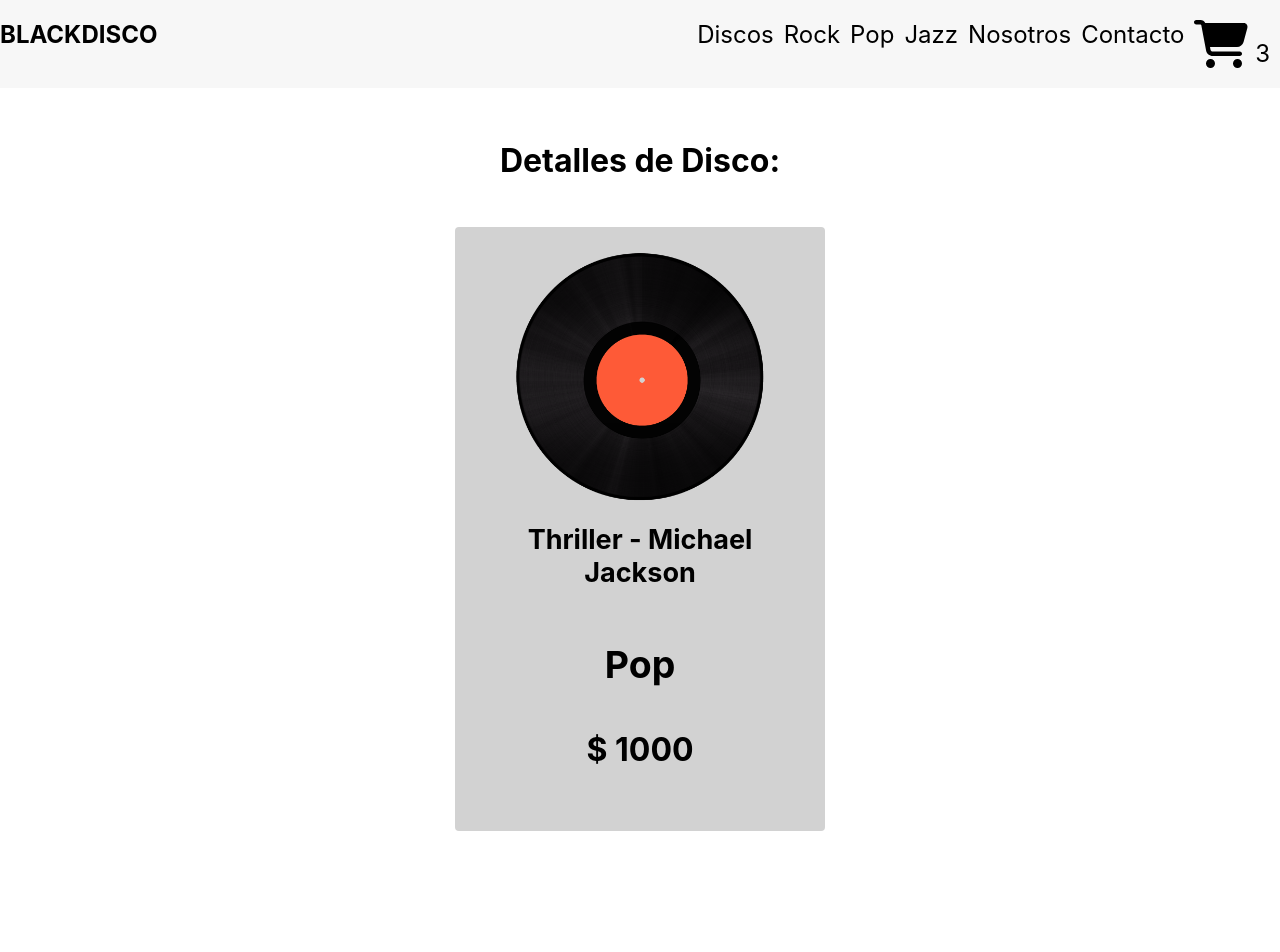
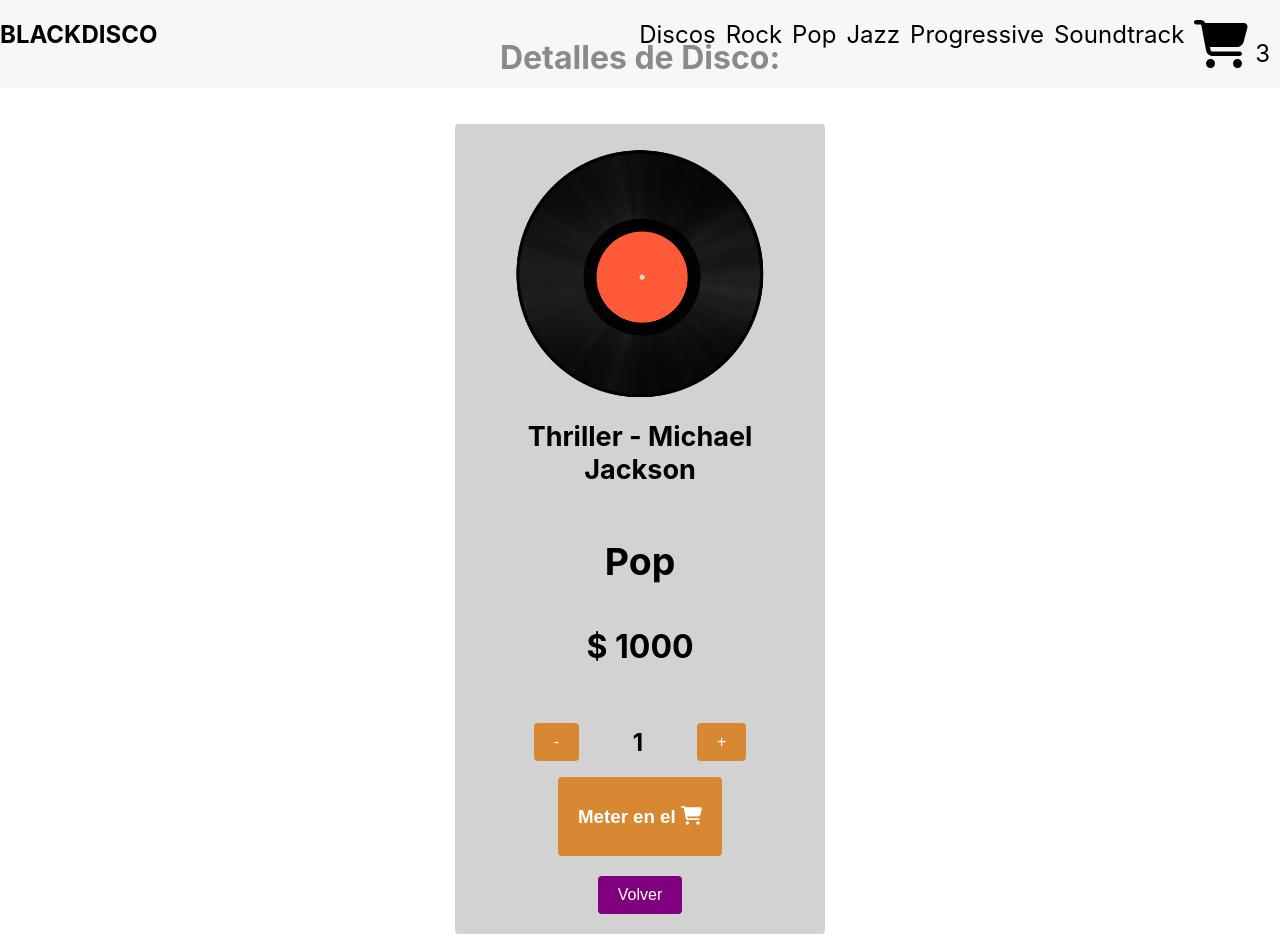
Before and after one commit to MatiasVillan/React-43305, a React (Create React App) app: page /product/1 in a window 1280 px wide. Shown: the top 952 px of the page. Before the commit the page ends 888 px from the top, so only its background shows below. Built offline with nearby package versions, Linux system fonts and the light colour scheme.

Commit message:
se configura context

```diff
--- a/src/App.js
+++ b/src/App.js
@@ -3,10 +3,12 @@
 import ItemListContainer from './components/ItemListContainer/ItemListContainer';
 import {BrowserRouter, Routes, Route} from 'react-router-dom';
 import ItemDetailContainer from './components/ItemDetailContainer/ItemDetailContainer';
+import { CartContextProvider } from './context/cartContext';
 
 function App() {
   return (
     <div className="App">
+      <CartContextProvider>
         <BrowserRouter>
           <NavBar />
           <Routes>
@@ -16,6 +18,7 @@
             <Route path="*" element={<h1>Error 404, Página no encontrada.</h1>} />
           </Routes>
         </BrowserRouter>
+      </CartContextProvider>
     </div>
   )
 }
--- a/src/components/Card/Card.css
+++ b/src/components/Card/Card.css
@@ -40,6 +40,24 @@
   }
 
   Link, a {
-    color: inherit; /* Inherit text color from parent element */
-    text-decoration: none; /* Remove underline */
+    color: inherit;
+    text-decoration: none;
   }
+
+  .purple-button {
+    display: inline-block;
+    padding: 10px 20px;
+    background-color: purple;
+    color: white;
+    border: none;
+    border-radius: 4px;
+    cursor: pointer;
+    font-size: 16px;
+    text-align: center;
+    text-decoration: none;
+    transition: background-color 0.3s ease;
+  }
+
+  .purple-button:hover {
+    background-color: #8a2be2;
+  }
--- a/src/components/Card/Card.jsx
+++ b/src/components/Card/Card.jsx
@@ -1,8 +1,9 @@
 import { Link } from 'react-router-dom';
 import './Card.css';
+import ItemCounter from '../ItemCounter/ItemCounter';
 
 const Card = (props) => {
-    const { id, title, artist, genre, stock, price, img } = props;
+    const { id, title, artist, genre, stock, price, img, list, realStock, onConfirm } = props;
     const linkId = `/product/${id}`
     const linkGenre = `/genre/${genre}`
 
@@ -18,6 +19,16 @@
                 <Link to={linkGenre}><h3>{genre}</h3></Link>
                 <h4>$ {price}</h4>
             </div>
+            { ( list )
+            ? ( <Link to={linkId}><button className="purple-button">Ver</button></Link> )
+            : (
+                <div>
+                    <ItemCounter stock={8} onConfirm={onConfirm}  />
+                    <br />
+                    <br />
+                    <Link to="/"><button className="purple-button">Volver</button></Link>
+                </div>
+            ) }
         </div>
     );
 }
--- /dev/null
+++ b/src/components/ItemCounter/ItemCounter.css
@@ -0,0 +1,17 @@
+.item-count-container {
+    display: flex;
+    flex-direction: row;
+    align-items: center;
+    justify-content: space-evenly;
+  }
+
+  .item-count-button {
+    padding: 10px 20px;
+    background-color: rgb(216, 136, 51);
+    color: white;
+    border: none;
+    border-radius: 4px;
+    cursor: pointer;
+    font-size: 16px;
+    transition: background-color 0.3s ease;
+  }
--- /dev/null
+++ b/src/components/ItemCounter/ItemCounter.jsx
@@ -0,0 +1,41 @@
+import React, { useState } from "react";
+import "./ItemCounter.css"
+import { FontAwesomeIcon } from "@fortawesome/react-fontawesome";
+import { faShoppingCart }  from "@fortawesome/free-solid-svg-icons";
+
+const ItemCounter = (props) => {
+    const [ clicks, setClicks ] = useState(1);
+    const { stock, onConfirm } = props;
+
+    const handleAddClick = () => {
+        if ( clicks < stock )
+            setClicks( clicks + 1 );
+    }
+
+    const handleSubClick = () => {
+        if ( clicks > 1 )
+            setClicks( clicks - 1 )
+    }
+
+    return (
+        <>
+            <div className="item-count-container">
+                <button className="item-count-button"
+                    disabled={stock === 0}
+                    onClick={handleSubClick}
+                > - </button>
+                <h2> {clicks} </h2>
+                <button className="item-count-button"
+                    disabled={stock === 0}
+                    onClick={handleAddClick}
+                > + </button>
+            </div>
+            <button className="item-count-button"
+                onClick={onConfirm}
+                disabled={stock === 0}
+            > <h3> Meter en el <FontAwesomeIcon icon={ faShoppingCart } /> </h3> </button>
+        </>
+    )
+}
+
+export default ItemCounter;
--- a/src/components/ItemDetailContainer/ItemDetail.jsx
+++ b/src/components/ItemDetailContainer/ItemDetail.jsx
@@ -1,12 +1,12 @@
 import Card from '../Card/Card';
 import './ItemDetail.css'
 
-const ItemDetail = (product) => {
+const ItemDetail = (disc, realStock, handleAddToCart) => {
     return (
         <div className="container">
             <h1>Detalles de Disco:</h1>
             <div className="card-container">
-                <Card {...product} />
+                <Card realStock={realStock} onConfirm={handleAddToCart} {...disc} />
             </div>
         </div>
     );
--- a/src/components/ItemDetailContainer/ItemDetailContainer.jsx
+++ b/src/components/ItemDetailContainer/ItemDetailContainer.jsx
@@ -1,12 +1,13 @@
-import { useState, useEffect } from 'react';
-
+import { useState, useEffect, useContext } from 'react';
 import { useParams } from 'react-router-dom';
-import Card from '../Card/Card';
 import ItemDetail from './ItemDetail';
 import getData, { getGenreList, getItemDetails } from '../../Services/MockService';
+import { cartContext } from '../../context/cartContext';
 
 const ProcessItemDetails = (itemId) => {
-    const [disc, setDisc] = useState(null);
+    const [ disc, setDisc ] = useState([]);
+    const [ isInCart, setIsInCart ] = useState(false);
+    const { addToCart, getItemInCart } = useContext(cartContext);
 
     const getDetails = async () => {
         const details = await getItemDetails(itemId);
@@ -15,9 +16,20 @@
 
     useEffect(() => {
         getDetails();
-    }, [disc] );
+    }, [] );
 
-    return ItemDetail(disc);
+    const itemInCart = getItemInCart(itemId);
+    const realStock = isInCart
+        ? disc.stock - itemInCart.count
+        : disc.stock;
+
+    const handleAddToCart = (clicks) => {
+        addToCart(disc, clicks);
+        alert(`Agregaste ${clicks} al carrito.`);
+        setIsInCart(true);
+    }
+
+    return ItemDetail(disc, realStock, handleAddToCart);
 }
 
 const ItemDetailContainer = () => {
--- a/src/components/ItemListContainer/ItemList.jsx
+++ b/src/components/ItemListContainer/ItemList.jsx
@@ -2,11 +2,12 @@
 import './ItemList.css'
 
 const ItemList = (products) => {
+
     return (
         <div className='item-list-container'>
             <h1>Lista de Discos:</h1>
             <div className="flex-container">
-                { products.map( (item) => ( <Card key={item.id} {...item} /> ))}
+                { products.map( (item) => ( <Card list={true} key={item.id} {...item} /> ))}
             </div>
         </div>
     );
--- a/src/components/ItemListContainer/ItemListContainer.jsx
+++ b/src/components/ItemListContainer/ItemListContainer.jsx
@@ -16,7 +16,10 @@
 
     useEffect( () => { setList(); }, [genreId] );
 
-    return ItemList(discs);
+    if ( discs.length > 0 )
+        return ItemList(discs);
+    else
+        return (<h1>Error 404, Página no encontrada.</h1>);
 }
 
 export default ItemListContainer;
--- a/src/components/NavBar/NavBar.jsx
+++ b/src/components/NavBar/NavBar.jsx
@@ -11,8 +11,8 @@
                 <li><Link to="/genre/rock">Rock</Link></li>
                 <li><Link to="/genre/pop">Pop</Link></li>
                 <li><Link to="/genre/jazz">Jazz</Link></li>
-                <li><Link to="/us">Nosotros</Link></li>
-                <li><Link to="/contact">Contacto</Link></li>
+                <li><Link to="/genre/progressive">Progressive</Link></li>
+                <li><Link to="/genre/soundtrack">Soundtrack</Link></li>
                 <li><Link to="/cart"><CartWidget /></Link></li>
             </ul>
         </nav>
--- /dev/null
+++ b/src/context/cartContext.jsx
@@ -0,0 +1,76 @@
+import { useState, createContext } from "react";
+
+const cartContext = createContext({ cart: [] });
+
+const CartContextProvider = (props) => {
+
+    const [ cart, setCart ] = useState([]);
+
+    const isInCart = (id) => {
+        return cart.some( (item) => item.id === id );
+    }
+
+    const getItemInCart = (id) => {
+        return cart.find( (item) => item.id === id );
+    }
+
+    const removeItem = (id) => {
+        setCart( cart.filter( (item) => item.id !== id ));
+    }
+
+    const clearCart = () => {
+        setCart( [] );
+    }
+
+    const getTotalItemsInCart = () => {
+        let count = 0;
+
+        cart.forEach( (item) => {
+            count += item.count;
+        });
+
+        return count;
+    }
+
+    const getTotalPrice = () => {
+        let price = 0;
+
+        cart.forEach( (item) => {
+            price = item.price * item.count;
+        });
+
+        return price;
+    }
+
+    const addToCart = (product, count) => {
+        const newCart = [...cart];
+
+        if ( isInCart(product.id) ) {
+            const index = cart.findIndex( (item) => item.id === product.id );
+            newCart[index].count += count;
+            setCart(newCart);
+
+        } else {
+            const newItemInCart = { ...product, count };
+            newCart.push(newItemInCart);
+            setCart(newCart);
+        }
+    }
+
+    return (
+        <cartContext.Provider
+            value={{
+                cart,
+                getItemInCart,
+                addToCart,
+                removeItem,
+                clearCart,
+                getTotalItemsInCart,
+                getTotalPrice,
+            }}>
+            {props.children}
+        </cartContext.Provider>
+    );
+}
+
+export { cartContext, CartContextProvider };
```
Lines whose indentation alone changed are shown as unchanged.
